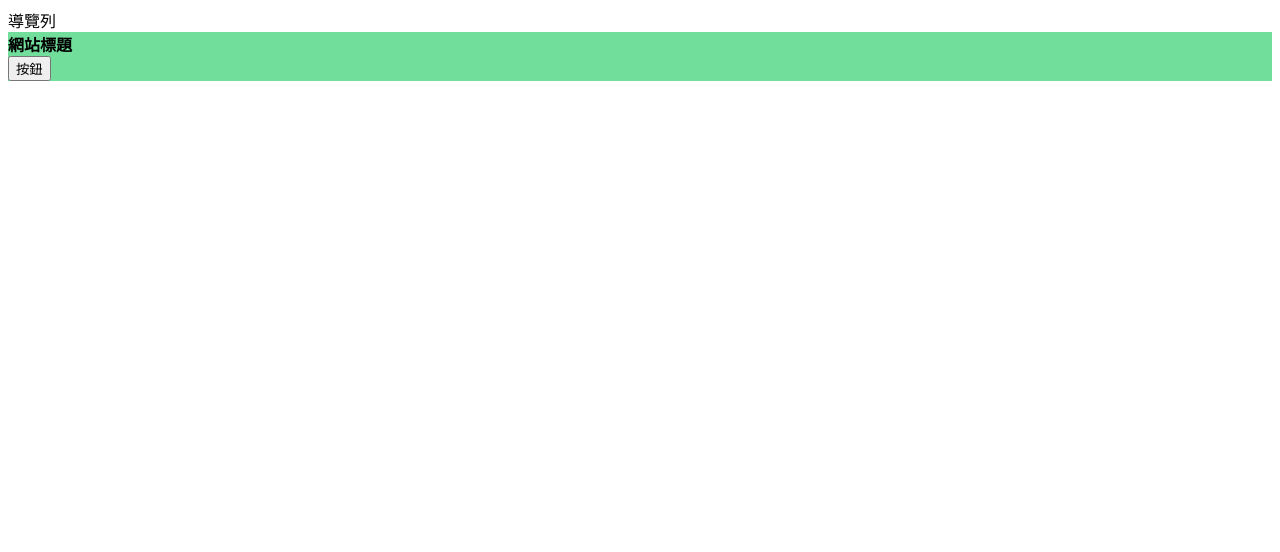
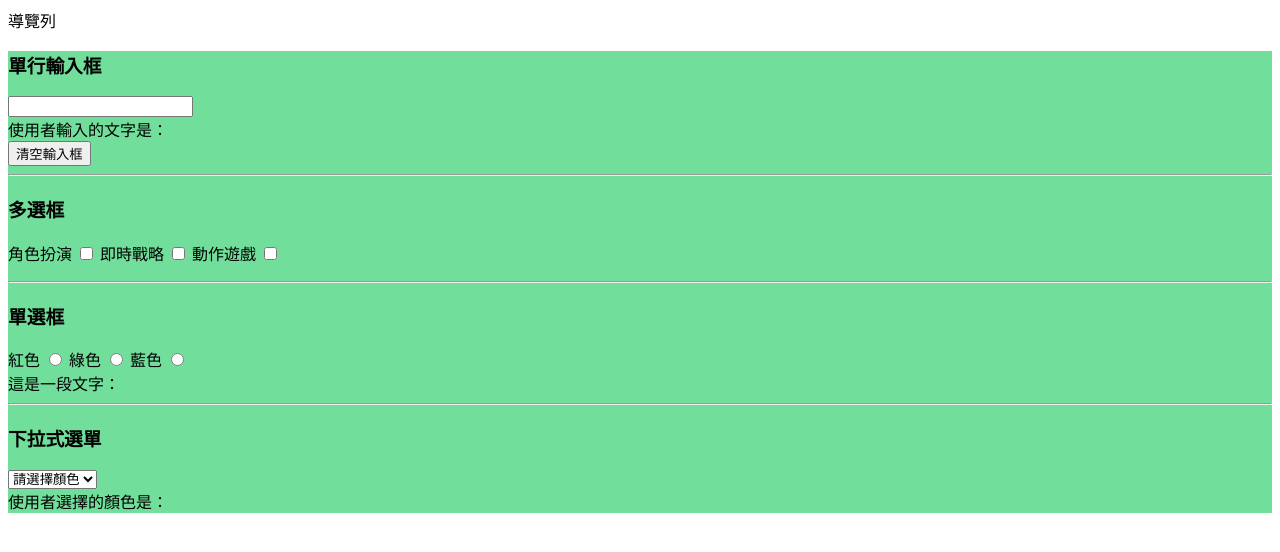
Before and after one commit to he11owor1dtw/Vue-Training, a Vue app: page / in a window 1280 px wide. Shown: the top 552 px of the page. Built offline with nearby package versions, Linux system fonts and the light colour scheme.

Commit message:
Vue 表單輸入元件、響應式狀態的綁定

```diff
--- a/src/App.vue
+++ b/src/App.vue
@@ -1,34 +1,77 @@
 <script setup>
 import { ref } from "vue";
-let state = ref({
-  title: "網站標題",
-  className: "title"
-});
-
-let handler = function () {
-  state.value.title = "新的網站標題";
-  state.value.className = "title highlight";
-};
+let content = ref('');
+let clearContent = function () {
+  content.value = "";
+}
+let interests = ref([]);
+let color = ref(null);
+let option = ref("");
 </script>
 
 <template>
   <nav>導覽列</nav>
   <main>
-    <div :class="state.className">{{ state.title }}</div>
-    <button @click="handler">按鈕</button>
+    <h3>單行輸入框</h3>
+    <input type="text" v-model="content">
+    <div>使用者輸入的文字是：{{ content }}</div>
+    <button @click="clearContent">清空輸入框</button>
+    <hr>
+
+    <h3>多選框</h3>
+    角色扮演 <input type="checkbox" value="rpg" v-model="interests">
+    即時戰略 <input type="checkbox" value="rts" v-model="interests">
+    動作遊戲 <input type="checkbox" value="action" v-model="interests">
+    <!-- <div>喜歡的遊戲類型是：{{ interests }}</div>  將陣列顯示給使用者看 UX差 -->
+    <ul>
+      <li v-for="interest in interests">{{ interest }}</li>
+    </ul>
+    <hr>
+
+    <h3>單選框</h3>
+    紅色 <input type="radio" value="red" v-model="color">
+    綠色 <input type="radio" value="green" v-model="color">
+    藍色 <input type="radio" value="blue" v-model="color">
+    <div :class="color">這是一段文字：{{ color }}</div> <!-- 與 class 屬性連動 -->
+    <hr>
+
+    <h3>下拉式選單</h3>
+    <select v-model="option">
+      <option value="">請選擇顏色</option>
+      <option value="yellow">黃色</option>
+      <option value="black">黑色</option>
+      <option value="white">白色</option>
+    </select>
+    <div :class="option">使用者選擇的顏色是：{{ option }}</div>
   </main>
 </template>
 
 <style scoped>
-.title {
-  font-weight: bold;
+main {
+  background-color: rgb(113, 223, 155);
 }
 
-.highlight{
+.red {
+  color: red;
+}
+
+.green {
+  color: green;
+}
+
+.blue {
   color: blue;
 }
 
-main {
-  background-color: rgb(113, 223, 155);
+.yellow {
+  color: yellow;
+}
+
+.black {
+  color: black;
+}
+
+.white {
+  color: white;
 }
 </style>
```
